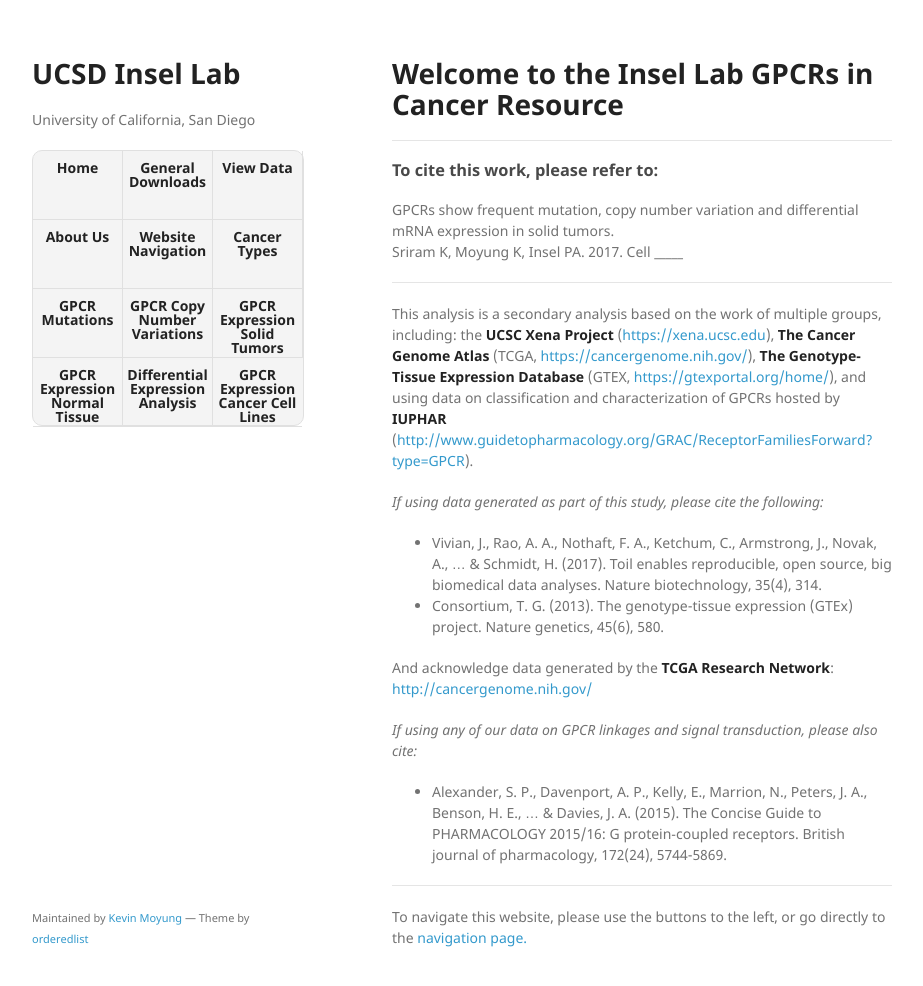
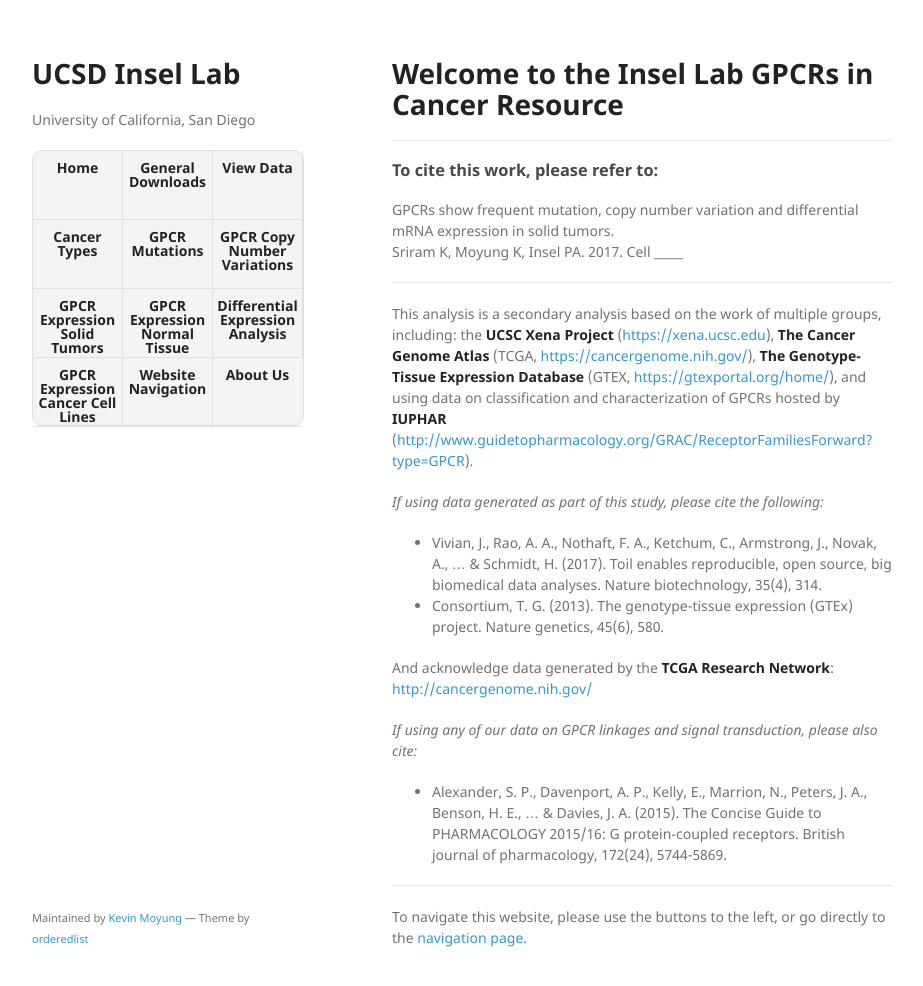
Before and after one commit to insellab/insellab.github.io, a Jekyll site: the page built from index.md, in a window 1280 px wide and 1018 px high. Shown: the top 986 px of the window, without its empty margins (178-1101 px from the left). Built offline with Jekyll 4.4.1, drawn with Linux system fonts in a browser that asks for light colours; our own code applies the rules of GitHub Pages for plain Markdown files; part of the change alters nothing that is shown.

```diff
--- a/_layouts/default.html
+++ b/_layouts/default.html
@@ -30,8 +30,6 @@
             <li><a href="https://insellab.github.io/"><strong>Home</strong></a></li>
             <li><a href="https://insellab.github.io/data"><strong>General Downloads</strong></a></li>
             <li><a href="https://insellab.github.io/visual"><strong>View Data</strong></a></li>
-            <li><a href="https://insellab.github.io/about"><strong>About Us</strong></a></li>
-            <li><a href="https://insellab.github.io/navigation"><strong>Website Navigation</strong></a></li>
             <li><a href="https://insellab.github.io/cancertypes"><strong>Cancer Types</strong></a></li>
             <li><a href="https://insellab.github.io/cancertypes"><strong>GPCR Mutations</strong></a></li>
             <li><a href="https://insellab.github.io/cancertypes"><strong>GPCR Copy Number Variations</strong></a></li>
@@ -39,6 +37,8 @@
             <li><a href="https://insellab.github.io/cancertypes"><strong>GPCR Expression Normal Tissue</strong></a></li>
             <li><a href="https://insellab.github.io/cancertypes"><strong>Differential Expression Analysis</strong></a></li>
             <li><a href="https://insellab.github.io/cancertypes"><strong>GPCR Expression Cancer Cell Lines</strong></a></li>
+            <li><a href="https://insellab.github.io/navigation"><strong>Website Navigation</strong></a></li>
+            <li><a href="https://insellab.github.io/about"><strong>About Us</strong></a></li>
           </ul>
         <!-- {% endif %} -->
       </header>
```
